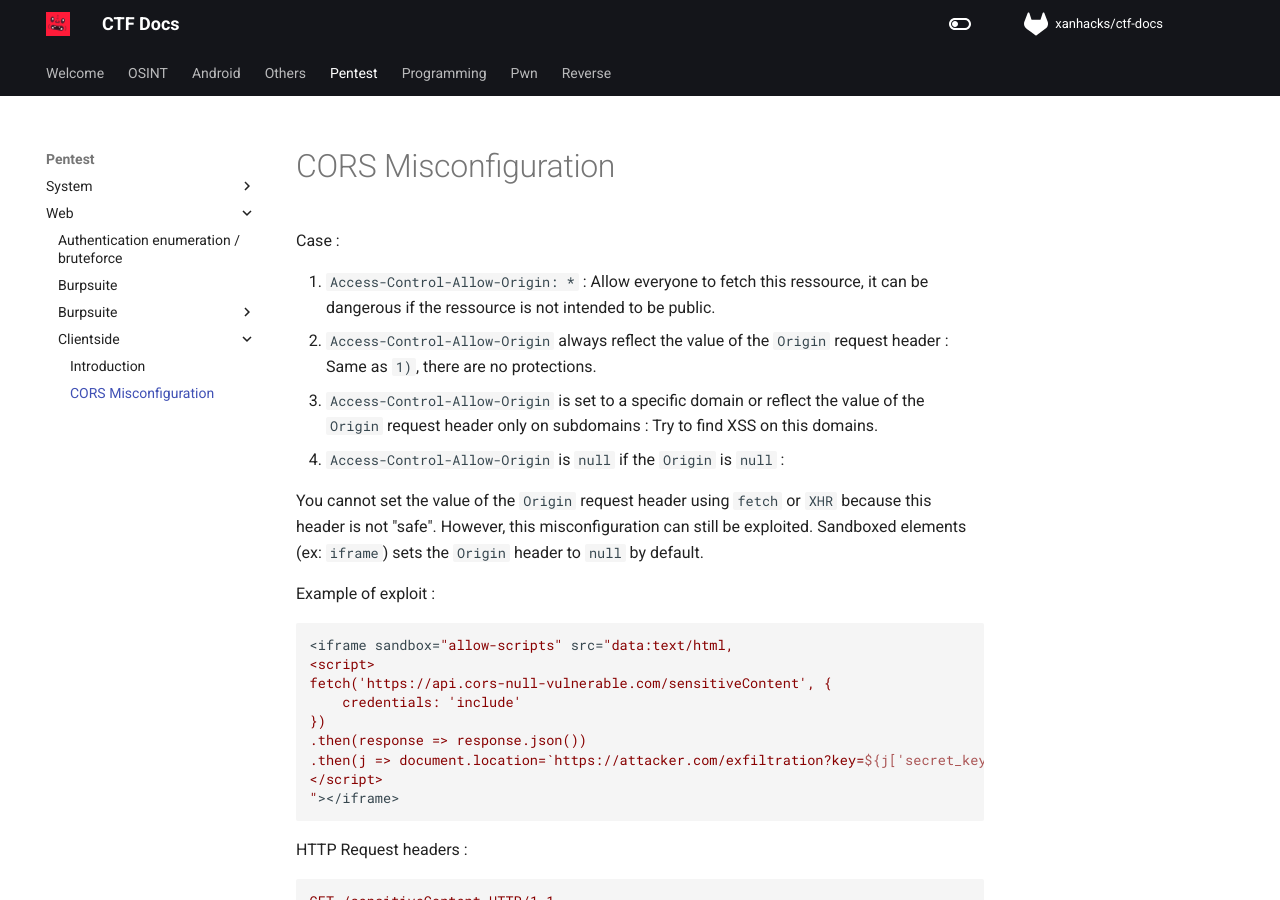
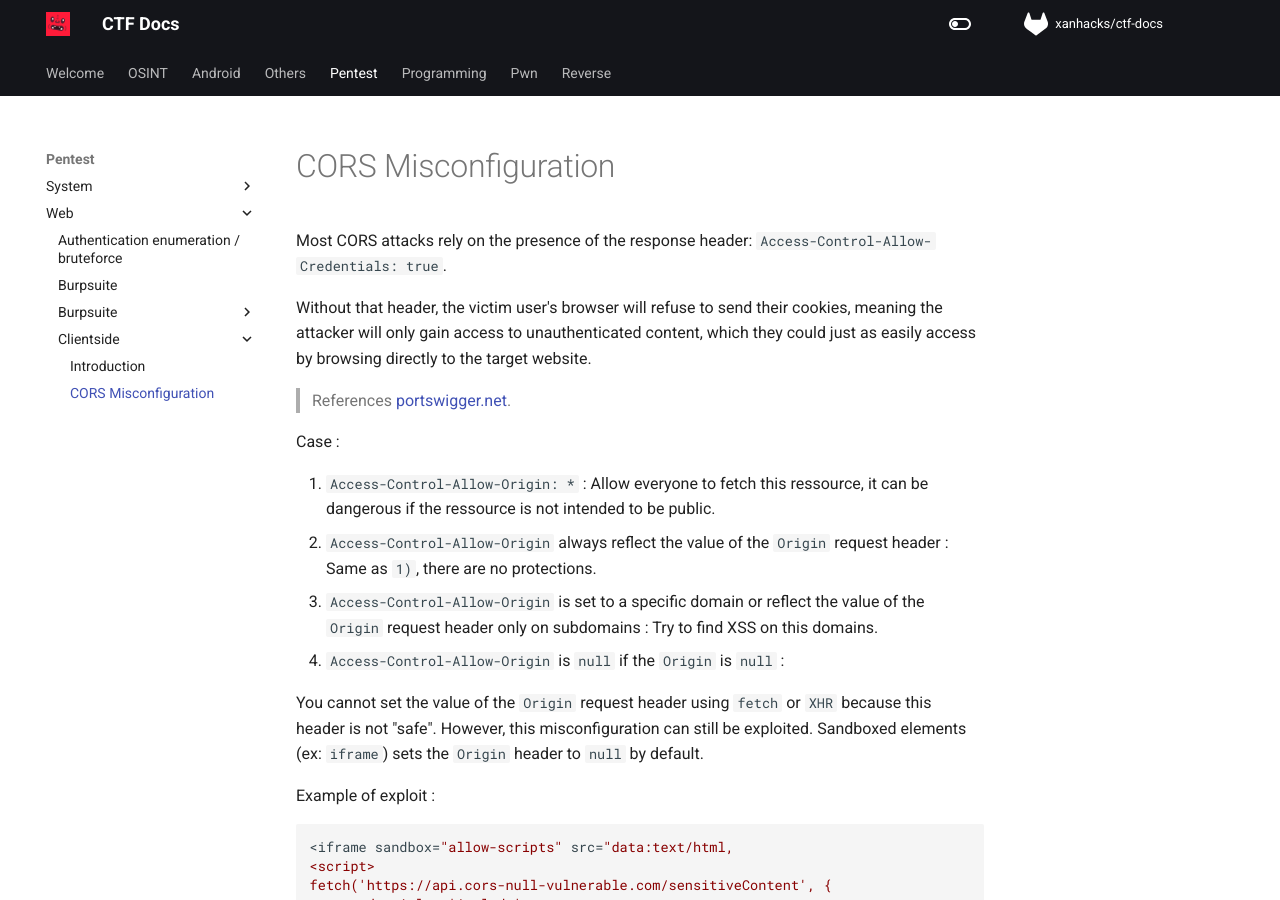
Before and after one commit to xanhacks/ctf-docs, an MkDocs documentation site: the page built from docs/pentest/web/clientside/05-cors.md, in a window 1280 px wide and 900 px high. Built offline with MkDocs 1.6.1 and Material for MkDocs 9.7.7, drawn with Linux system fonts in a browser that asks for light colours; nearby versions of some CDN libraries; comment, search, counter and statistics services are not loaded.

Commit message:
add cors credentials

```diff
--- a/docs/pentest/web/clientside/05-cors.md
+++ b/docs/pentest/web/clientside/05-cors.md
@@ -4,6 +4,12 @@ description: Introduction to CORS Misconfiguration vulnerabilites.
 ---
 
 # CORS Misconfiguration
+
+Most CORS attacks rely on the presence of the response header: `Access-Control-Allow-Credentials: true`.
+
+Without that header, the victim user's browser will refuse to send their cookies, meaning the attacker will only gain access to unauthenticated content, which they could just as easily access by browsing directly to the target website.
+
+> References [portswigger.net](https://portswigger.net/web-security/cors).
 
 Case :
 
```
